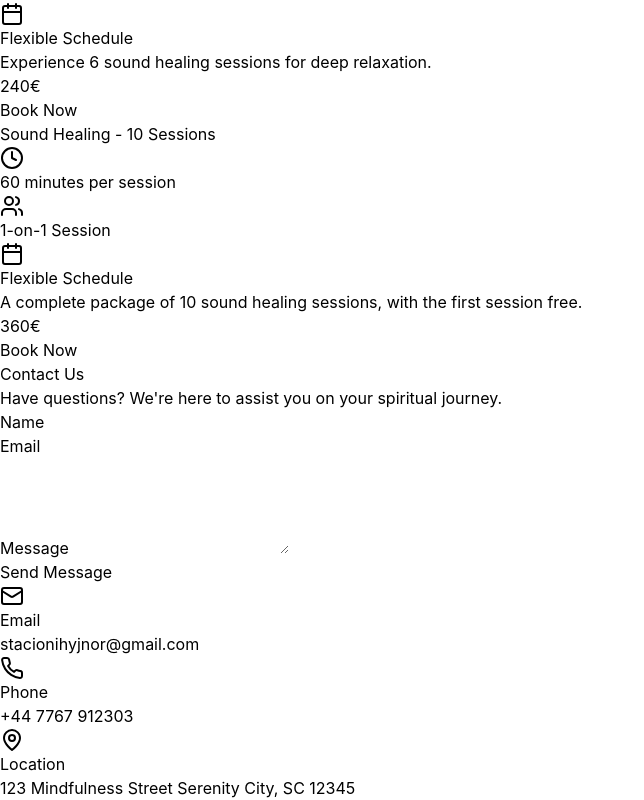
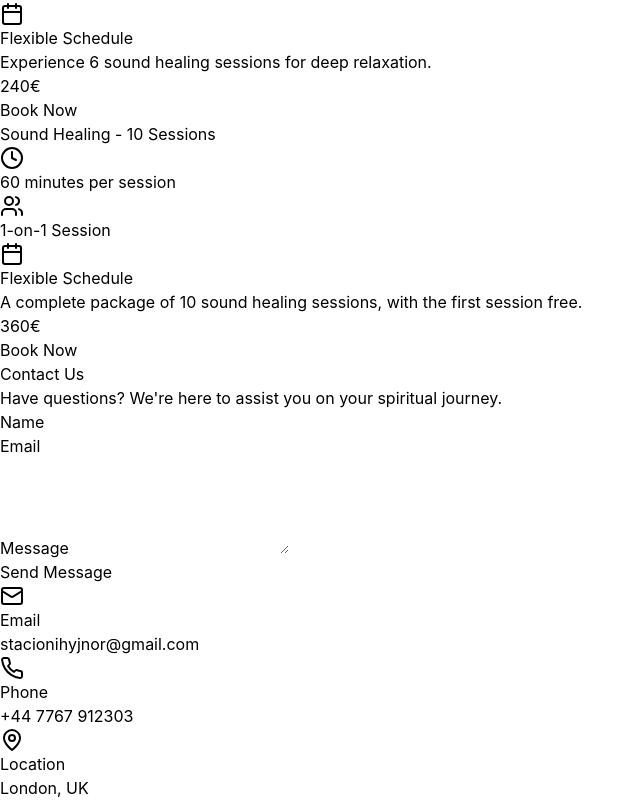
Before and after one commit to Anest2009/stacionihyjnore2, a React (Vite) app: page / in a window 1280 px wide. Shown: the part 4092-4892 px from the top of the page, without its empty margins (0-644 px from the left). Built offline with nearby package versions, Linux system fonts and the light colour scheme.

Commit message:
Update Contact.tsx

```diff
--- a/src/components/Contact.tsx
+++ b/src/components/Contact.tsx
@@ -73,7 +73,7 @@ export function Contact() {
             {[
               { icon: Mail, title: 'Email', content: 'stacionihyjnor@gmail.com' },
               { icon: Phone, title: 'Phone', content: '+44 7767 912303' },
-              { icon: MapPin, title: 'Location', content: '123 Mindfulness Street\nSerenity City, SC 12345' }
+              { icon: MapPin, title: 'Location', content: 'London, UK' }
             ].map((item, index) => (
               <div key={index} className="group bg-white/50 backdrop-blur-sm p-6 rounded-xl shadow-lg border border-[#B5CDA3]/20 flex items-start hover:shadow-xl transition-all duration-300">
                 <div className="w-12 h-12 bg-gradient-to-br from-[#B5CDA3] to-[#A9DFF7] rounded-xl flex items-center justify-center transform group-hover:rotate-6 transition-transform duration-300">
```
